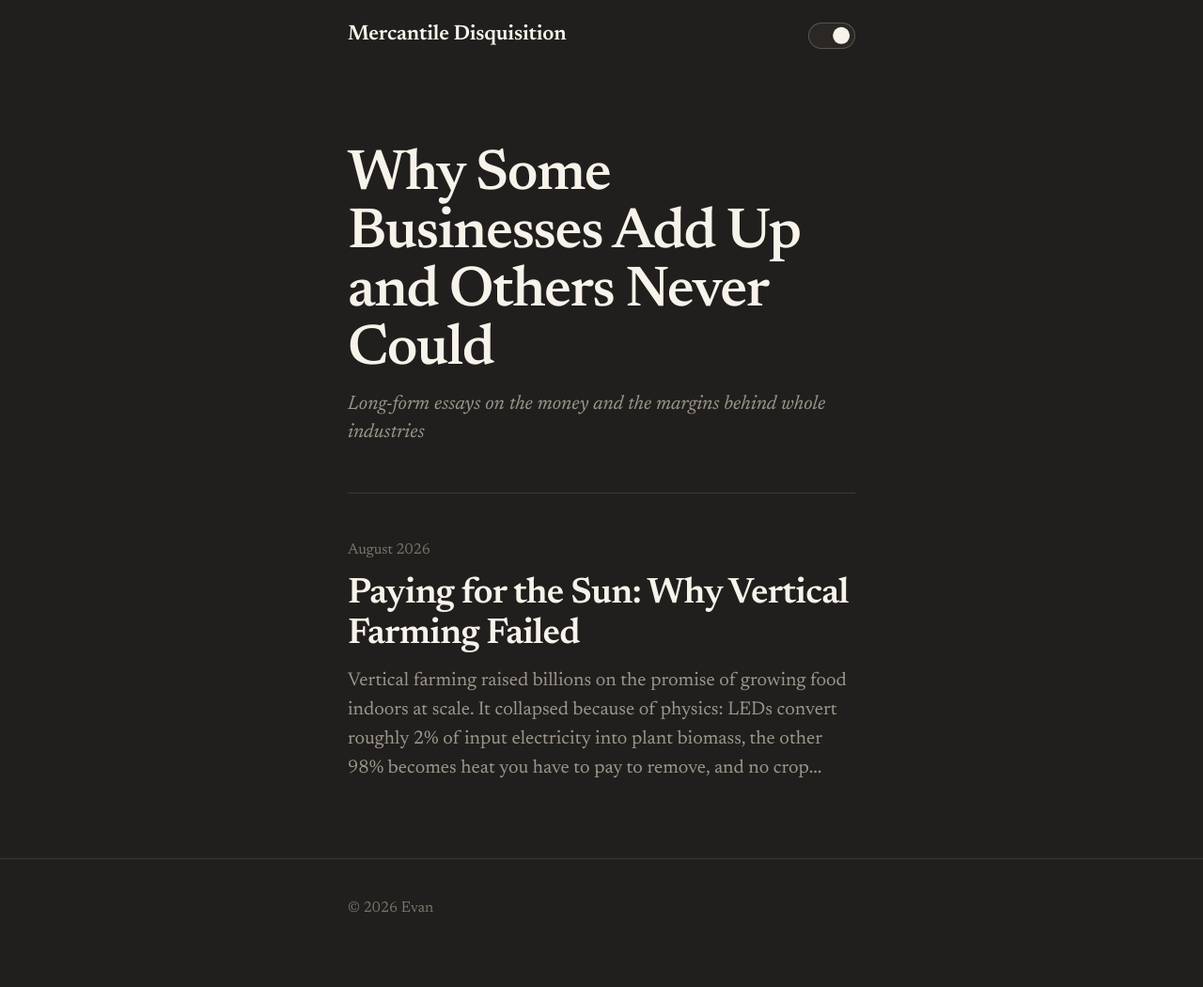
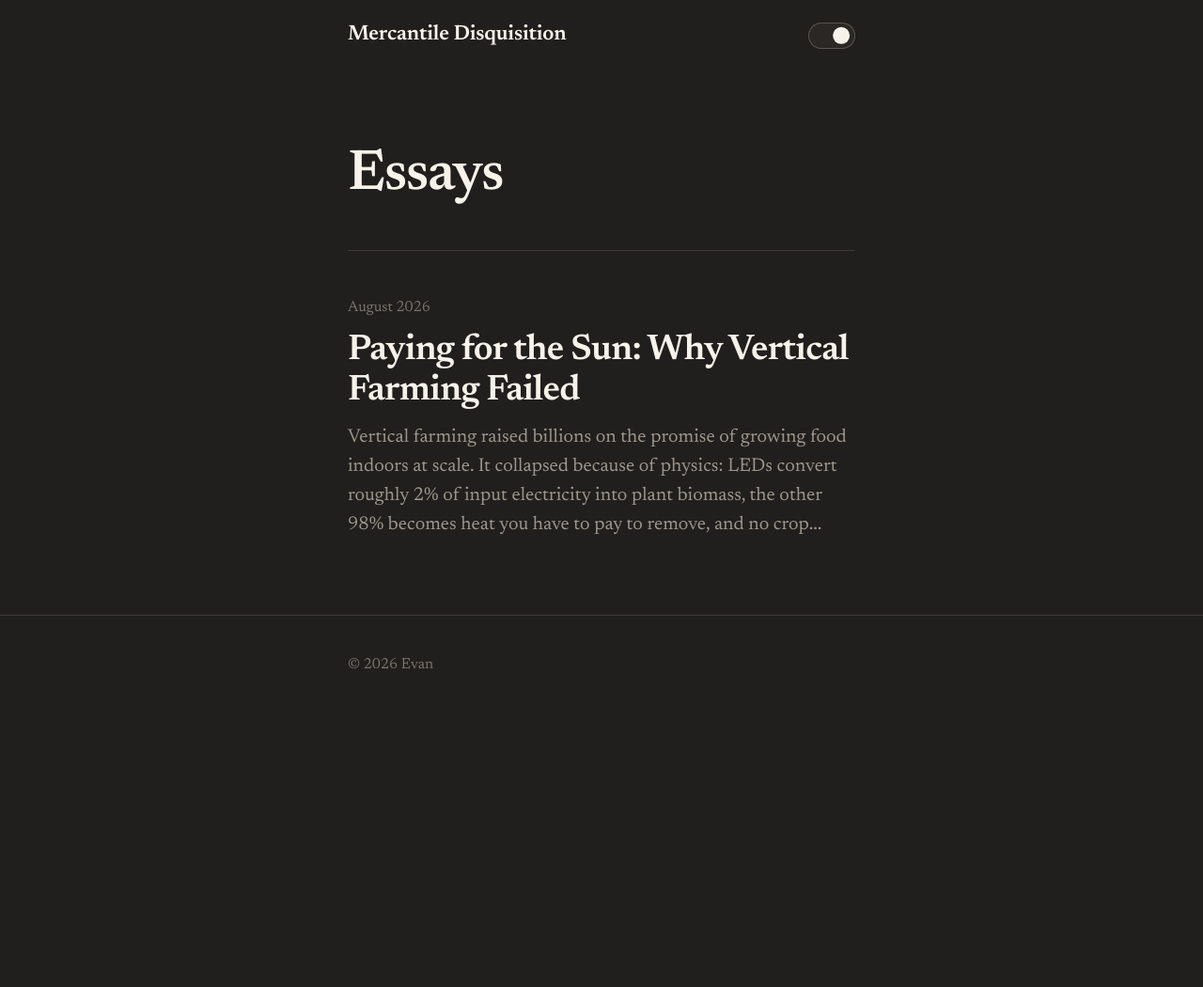
Before and after one commit to RighteousHundred/blog, a Jekyll site: the page built from index.md, in a window 1280 px wide. Shown: the whole page at 94% size. Built offline with Jekyll 4.4.1, drawn with Linux system fonts in a browser that asks for light colours; after the commit the page ends 900 px from its top, so only the background shows below that.

Commit message:
copy: reduce the homepage masthead to a plain label
Removes the topical heading and the subtitle. The masthead is now a
single word, "Essays" — a label rather than a claim about the subject
matter, since the header already carries the site name.

The tagline is gone from the config, the layout and the stylesheet rather
than left behind unused, and the masthead padding tightens to suit a
one-line heading. The page keeps exactly one h1.

```diff
--- a/_config.yml
+++ b/_config.yml
@@ -3,10 +3,9 @@
 # ---------------------------------------------------------------------------
 title: "Mercantile Disquisition"
 
-# The homepage <h1>. Deliberately not the site title: the masthead already
-# carries the name, so the heading says what the writing is about instead.
-masthead_heading: "Why Some Businesses Add Up and Others Never Could"
-tagline: "Long-form essays on the money and the margins behind whole industries"
+# The homepage <h1>. A plain label, not a description of the subject
+# matter; the masthead already carries the site name.
+masthead_heading: "Essays"
 description: >-
   Deep-dive, research-driven essays on the economics of physical systems:
   energy, agriculture, logistics, and the industries that quietly run on
--- a/_layouts/home.html
+++ b/_layouts/home.html
@@ -6,7 +6,6 @@ layout: default
 
     <section class="masthead">
       <h1 class="masthead-title">{{ site.masthead_heading | default: site.title }}</h1>
-      <p class="masthead-tagline">{{ site.tagline }}</p>
     </section>
 
     <ul class="feed">
--- a/assets/css/style.css
+++ b/assets/css/style.css
@@ -147,21 +147,13 @@ body {
 
 .masthead { padding: 5rem 0 3rem; }
 .masthead-title {
-  margin: 0 0 .75rem;
+  margin: 0;
   font-size: clamp(2.5rem, 5.2vw, 3.8rem);
   font-weight: 560;
   line-height: 1.02;
   letter-spacing: -0.025em;
   color: var(--ink-strong);
 }
-.masthead-tagline {
-  margin: 0;
-  font-size: 1.3rem;
-  font-style: italic;
-  line-height: 1.45;
-  color: var(--ink-muted);
-}
-
 .feed { list-style: none; margin: 0; padding: 0 0 4rem; }
 .feed-item { padding-top: 3rem; border-top: 1px solid var(--rule); margin-bottom: 3rem; }
 .feed-item:last-child { margin-bottom: 0; }
@@ -380,7 +372,7 @@ body {
 @media (max-width: 40rem) {
   :root { --pad: 1.5rem; }
   body { font-size: 1.15rem; }
-  .masthead { padding: 3rem 0 2rem; }
+  .masthead { padding: 3rem 0 1.75rem; }
   .post-header { padding-top: 2rem; }
   .site-header { padding: 1rem 0; }
   .site-mark { font-size: 1.2rem; }
```
